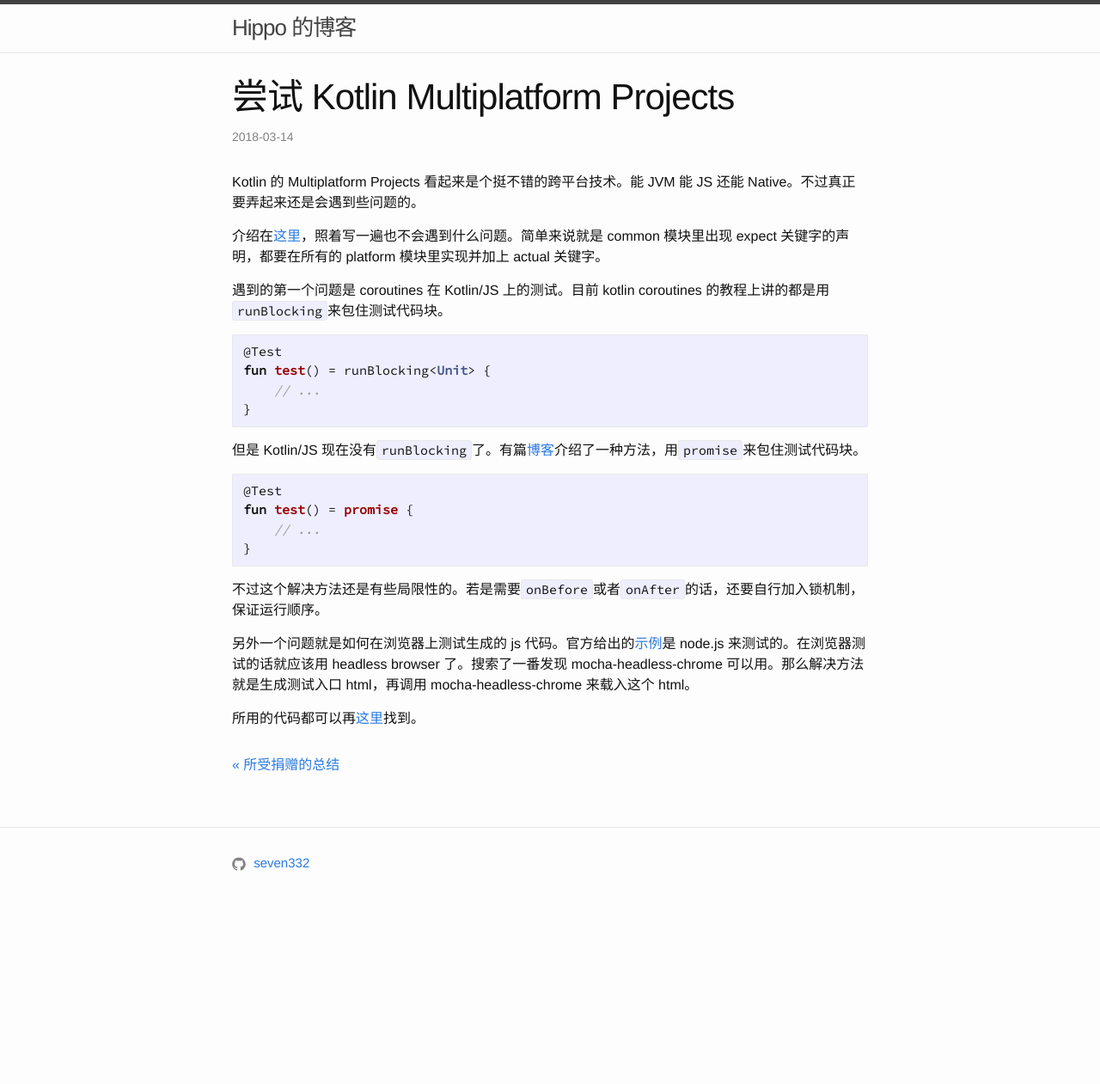
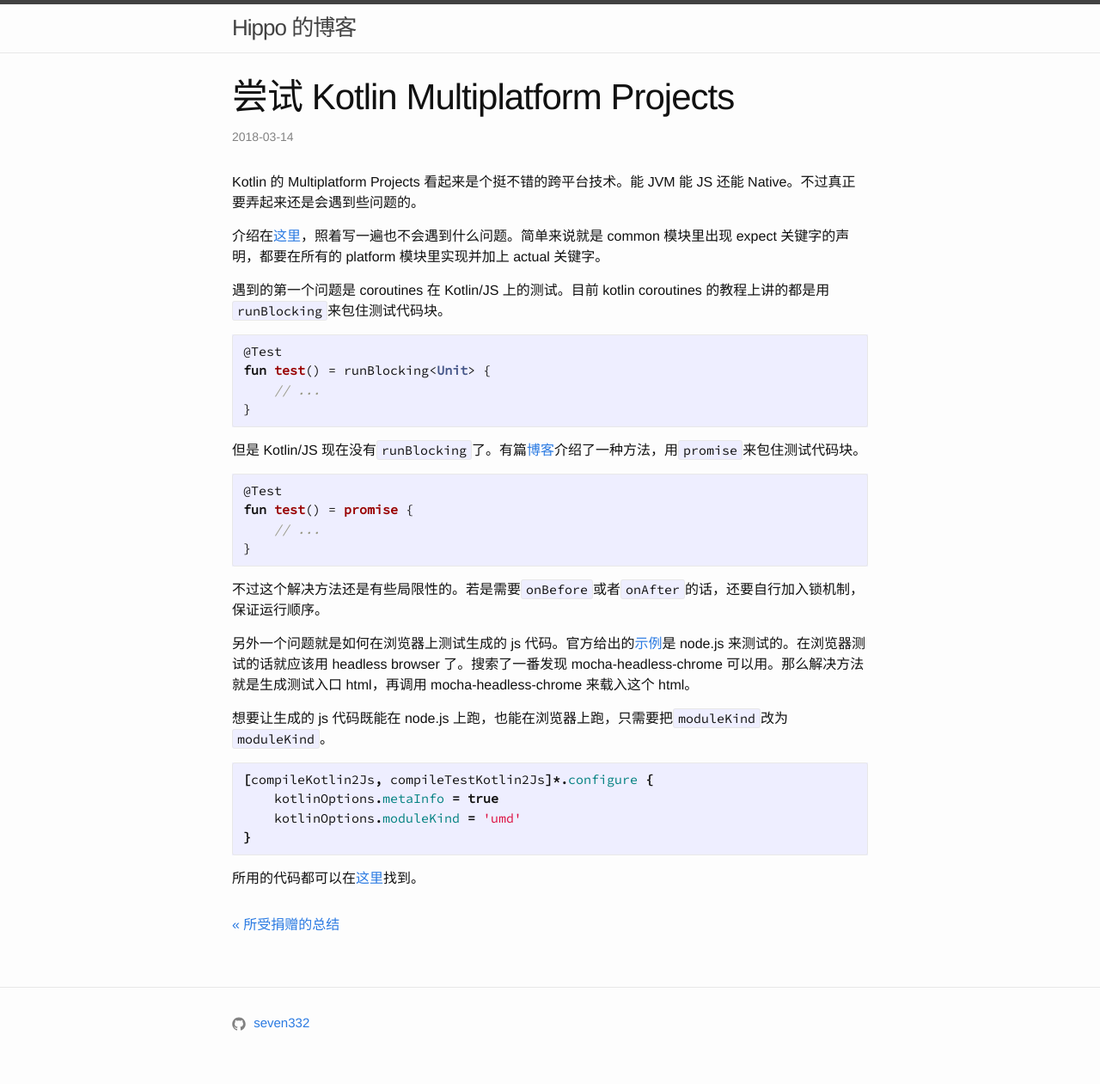
Before and after one commit to seven332/seven332.github.io, a Jekyll site: the page built from _posts/2018-03-14-kotlin-multiplatform.md, in a window 1280 px wide. Shown: the whole page at 86% size. Built offline with Jekyll 4.4.1, drawn with Linux system fonts in a browser that asks for light colours; comment, search, counter and statistics services are not loaded; before the commit the page ends 1075 px from its top, so only the background shows below that.

Commit message:
Fix 2018-03-14-kotlin-multiplatform.md

````diff
--- a/_posts/2018-03-14-kotlin-multiplatform.md
+++ b/_posts/2018-03-14-kotlin-multiplatform.md
@@ -32,4 +32,13 @@
 
 另外一个问题就是如何在浏览器上测试生成的 js 代码。官方给出的[示例](https://github.com/JetBrains/kotlin-examples/tree/master/gradle/js-tests)是 node.js 来测试的。在浏览器测试的话就应该用 headless browser 了。搜索了一番发现 mocha-headless-chrome 可以用。那么解决方法就是生成测试入口 html，再调用 mocha-headless-chrome 来载入这个 html。
 
-所用的代码都可以再[这里](https://github.com/ehviewer-team/ehviewer-core)找到。
+想要让生成的 js 代码既能在 node.js 上跑，也能在浏览器上跑，只需要把`moduleKind`改为`moduleKind`。
+
+```gradle
+[compileKotlin2Js, compileTestKotlin2Js]*.configure {
+    kotlinOptions.metaInfo = true
+    kotlinOptions.moduleKind = 'umd'
+}
+```
+
+所用的代码都可以在[这里](https://github.com/ehviewer-team/ehviewer-core)找到。
````
